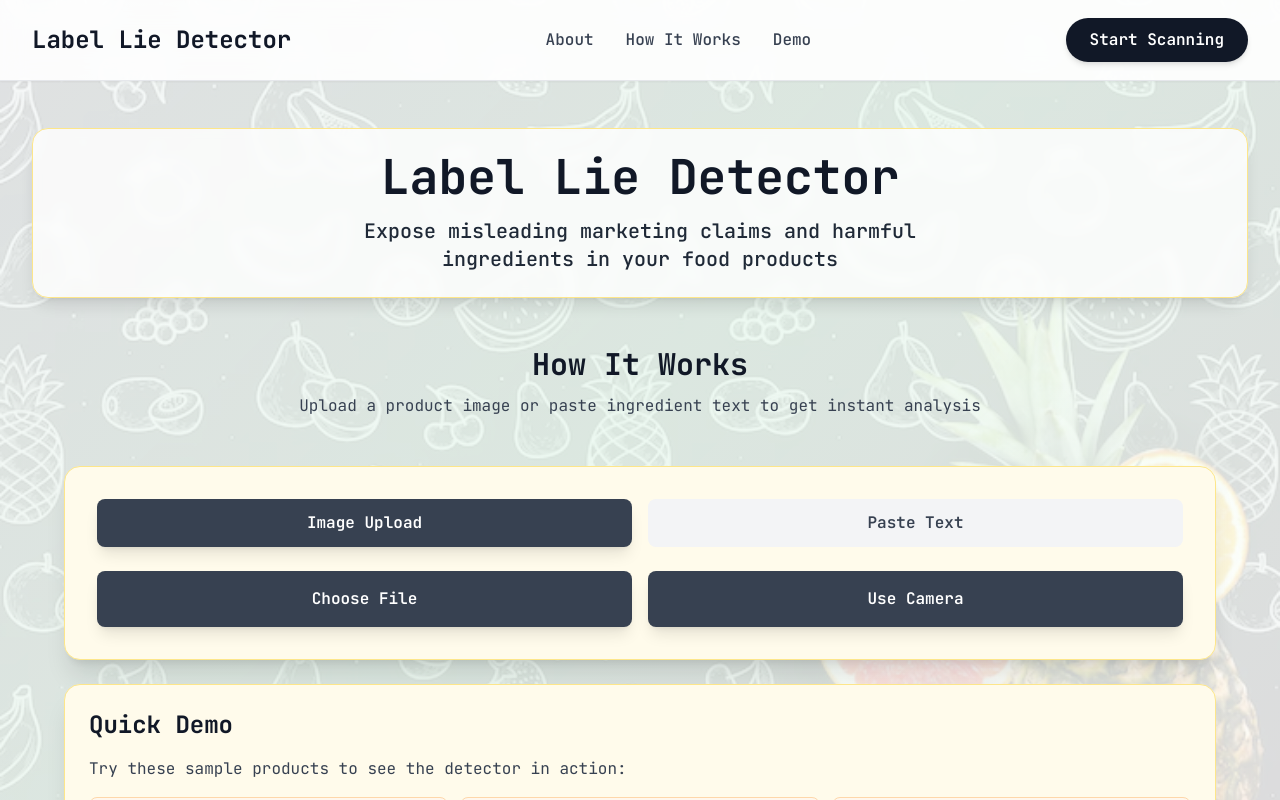
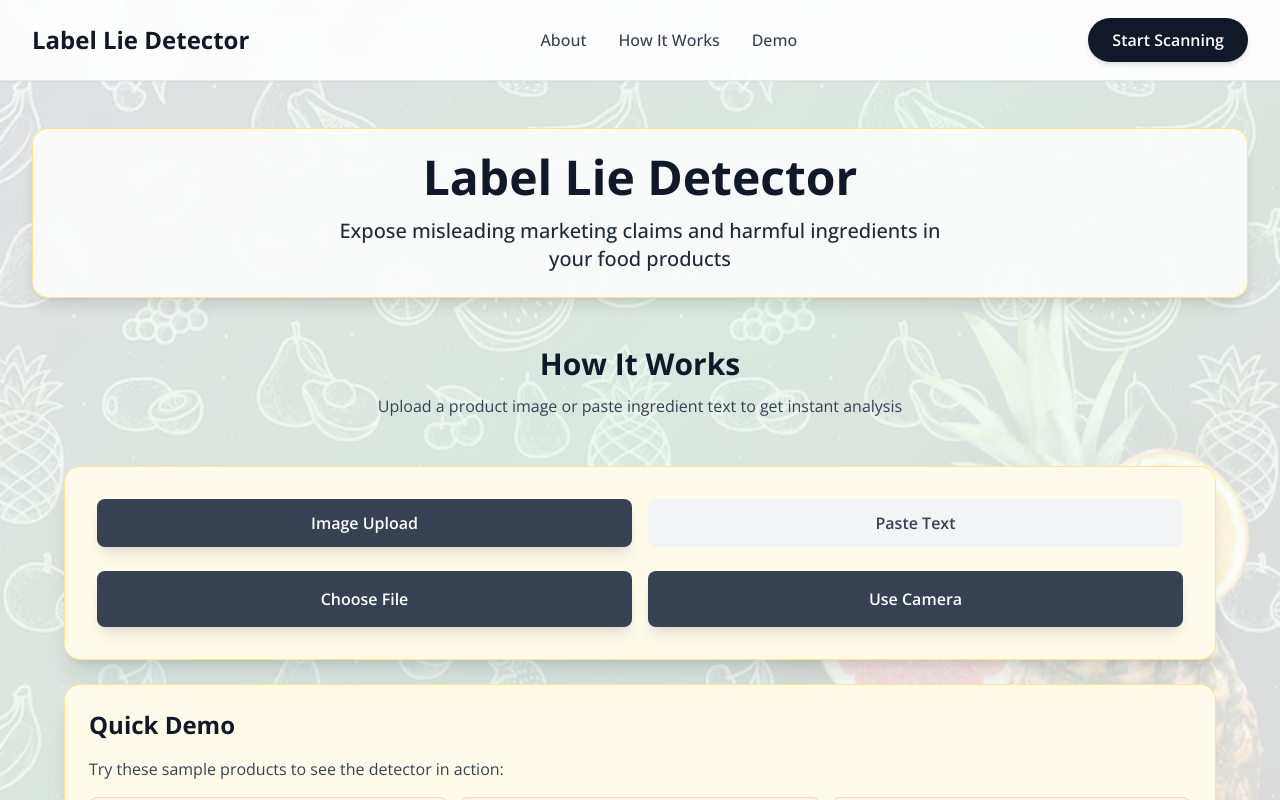
Before and after one commit to parthCJ/Label-Lie-Detector, a Next.js app: page / in a window 1280 px wide. Shown: the top 800 px of the page. Built offline with nearby package versions, Linux system fonts and the light colour scheme.

Commit message:
Change font to Open Sans

```diff
--- a/app/layout.tsx
+++ b/app/layout.tsx
@@ -1,8 +1,8 @@
 import type { Metadata } from 'next'
-import { JetBrains_Mono } from 'next/font/google'
+import { Open_Sans } from 'next/font/google'
 import './globals.css'
 
-const jetbrainsMono = JetBrains_Mono({ subsets: ['latin'] })
+const openSans = Open_Sans({ subsets: ['latin'] })
 
 export const metadata: Metadata = {
   title: 'Label Lie Detector - Consumer Safety Scanner',
@@ -17,7 +17,7 @@ export default function RootLayout({
 }) {
   return (
     <html lang="en">
-      <body className={jetbrainsMono.className}>{children}</body>
+      <body className={openSans.className}>{children}</body>
     </html>
   )
 }
```
Also changed, not shown: PITCH_SCRIPT.txt (added).
